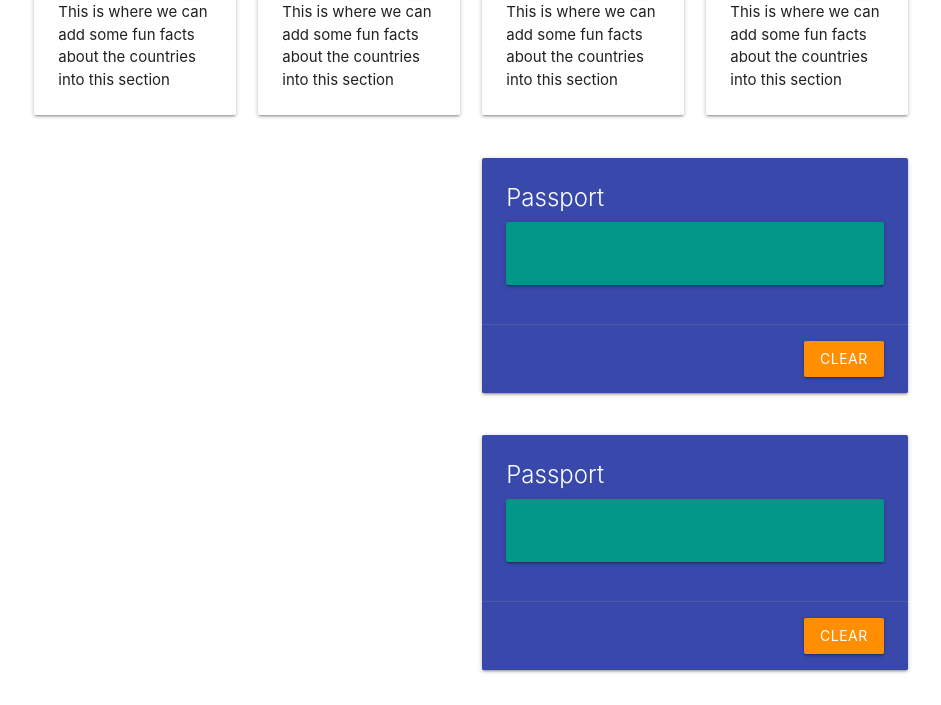
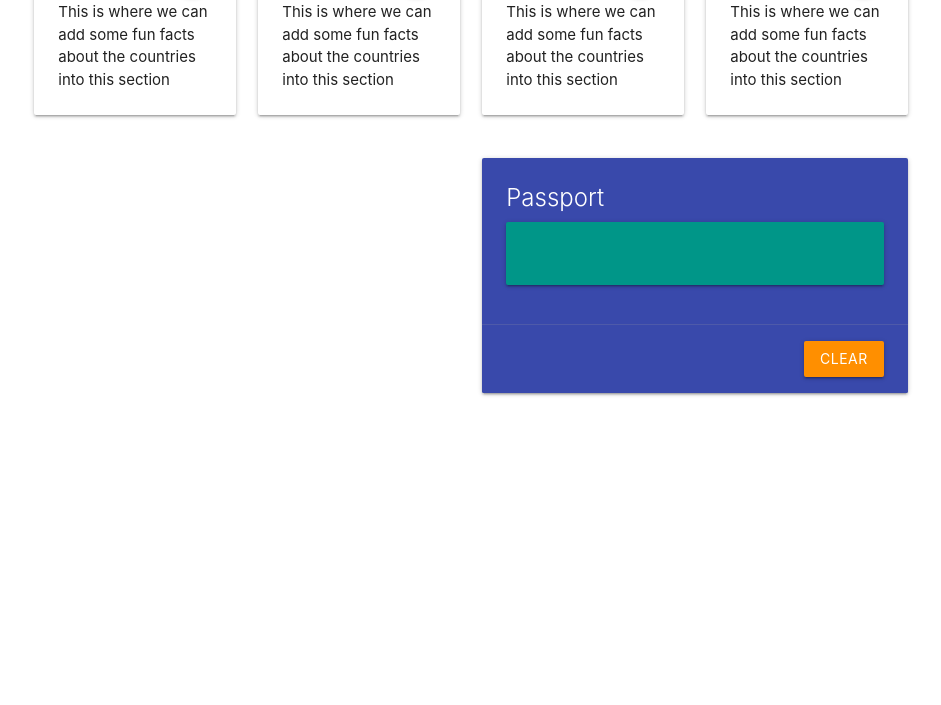
Before and after one commit to JimGigantes/DreamMeal, a plain HTML site: page index.html in a window 1280 px wide. Shown: the part 2175-2880 px from the top of the page, without its empty margins (169-1110 px from the left). After the commit the page ends 2603 px from the top, so only its background shows below. Drawn offline with nearby package versions, Linux system fonts and the light colour scheme.

Commit message:
Update index.html

```diff
--- a/index.html
+++ b/index.html
@@ -67,23 +67,6 @@
                             </div>
                         </div>
                 </footer>
-            <footer class="container">
-                    <div class="row">
-                        <div class="col s12 m6 l6 right">
-                            <div class="card indigo darken-1">
-                                <div class="card-content white-text">
-                                    <span class="card-title">Passport</span>
-                                    <div class="card-panel teal">
-                                        <ul class=" black-text transparent1" id="country-List"></ul>
-                                      </div>
-                                    </div>
-                                    <div class="card-action right-align">
-                                        <button class="ClearButton btn amber darken-3">Clear</button>
-                                    </div>
-                                </div>
-                            </div>
-                        </div>
-                </footer>
             <!-- The jQuery Link  -->
             <script src="https://code.jquery.com/jquery-3.5.1.min.js"></script>
 
```
